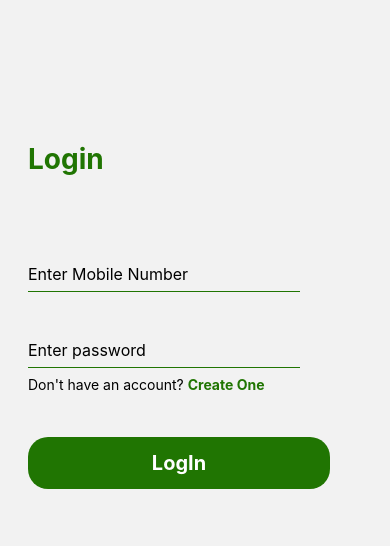
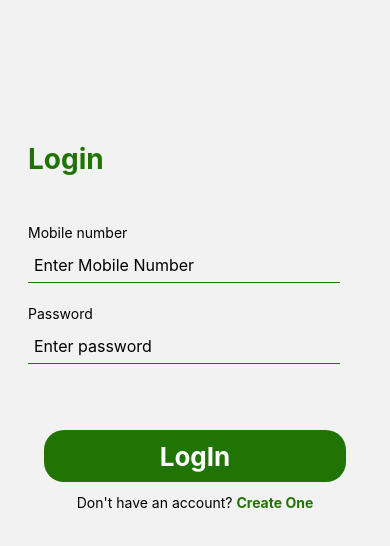
Before and after one commit to Anish-Guduri/SRAS_Project, a React Native app: screen /Login in a window 390 px wide. Shown: the top 546 px of the page. Built offline with nearby package versions, Linux system fonts and the light colour scheme.

Commit message:
authentication done

```diff
--- a/App.js
+++ b/App.js
@@ -1,6 +1,8 @@
 import * as React from "react";
 import { StatusBar } from "expo-status-bar";
-import { StyleSheet, Text, View } from "react-native";
+import { BackHandler, StyleSheet, Text, View } from "react-native";
+// import * as firebase from "firebase";
+// import { firebaseConfig } from "./config";
 import { NavigationContainer } from "@react-navigation/native";
 import { createNativeStackNavigator } from "@react-navigation/native-stack";
 import WelcomeScreen from "./Screens/WelcomeScreen";
@@ -8,8 +10,10 @@ import LoginScreen from "./Screens/LoginScreen";
 import RegisterScreen from "./Screens/RegisterScreen";
 import SplashScreen from "./Screens/SplashScreen";
 import OTPScreen from "./Screens/OTPScreen";
+// import HomeScreen from "./Screens/HomeScreen";
 
 const Stack = createNativeStackNavigator();
+// firebase.initializeApp(firebaseConfig);
 
 export default function App() {
   return (
@@ -23,25 +27,24 @@ export default function App() {
           }}
         />
         <Stack.Screen
-          name="Home"
+          name="Welcome"
           component={WelcomeScreen}
           options={{
             headerShown: false,
           }}
         />
+        {/* <Stack.Screen
+          name="Home"
+          component={HomeScreen}
+          options={{
+            headerShown: false,
+          }}
+        /> */}
         <Stack.Screen
           name="Login"
           component={LoginScreen}
           options={{
             headerShown: false,
-            headerStyle: {
-              backgroundColor: "#207502",
-            },
-            headerTintColor: "#ffffff",
-            headerTitleStyle: {
-              fontWeight: "bold",
-              color: "#fff",
-            },
           }}
         />
         <Stack.Screen
@@ -49,14 +52,6 @@ export default function App() {
           component={RegisterScreen}
           options={{
             headerShown: false,
-            headerStyle: {
-              backgroundColor: "#207502",
-            },
-            headerTintColor: "#ffffff",
-            headerTitleStyle: {
-              fontWeight: "bold",
-              color: "#fff",
-            },
           }}
         />
         <Stack.Screen
--- a/Screens/LoginScreen.js
+++ b/Screens/LoginScreen.js
@@ -3,23 +3,38 @@ import {
   View,
   Text,
   StyleSheet,
+  ScrollView,
   TextInput,
   StatusBar,
   TouchableOpacity,
 } from "react-native";
+// import * as firebase from "firebase";
+
 // import { TextInput } from "react-native-paper";
 // import { Button } from "react-native-paper";
 function LoginScreen({ navigation }) {
   const [phoneNumber, setPhoneNumber] = React.useState();
   const [password, setPassword] = React.useState("");
 
+  // handleSignIn();
+  // {
+  //   firebase.auth().onAuthStateChanged((user) => {
+  //     if (user) {
+  //       navigation.navigate("Home");
+  //     } else {
+  //       navigation.navigate("Login");
+  //     }
+  //   });
+  // }
+
   return (
-    <View style={styles.container}>
+    <ScrollView style={styles.container}>
       <StatusBar animated={true} backgroundColor="#207502" />
       <Text
         style={{
           marginTop: 142,
           marginBottom: 48,
+          marginLeft: 28,
           fontSize: 28,
           fontWeight: "bold",
           color: "#207502",
@@ -27,6 +42,7 @@ function LoginScreen({ navigation }) {
       >
         Login
       </Text>
+      <Text style={{ marginLeft: 28 }}>Mobile number</Text>
       <TextInput
         style={styles.textInpt}
         placeholder="Enter Mobile Number"
@@ -34,6 +50,7 @@ function LoginScreen({ navigation }) {
         value={phoneNumber}
         onChangeText={(text) => setPhoneNumber(text)}
       />
+      <Text style={{ marginLeft: 28 }}>Password</Text>
       <TextInput
         secureTextEntry={true}
         style={styles.textInpt}
@@ -41,6 +58,14 @@ function LoginScreen({ navigation }) {
         onChangeText={setPassword}
         value={password}
       />
+      <View style={{ alignItems: "center" }}>
+        <TouchableOpacity
+          mode="contained"
+          onPress={() => navigation.navigate("Register")}
+          style={styles.btn}
+        >
+          <Text style={styles.btnText}>LogIn</Text>
+        </TouchableOpacity>
         <TouchableOpacity
           style={{ flexDirection: "row", fontSize: 16 }}
           onPress={() => navigation.navigate("Register")}
@@ -57,14 +82,8 @@ function LoginScreen({ navigation }) {
             Create One
           </Text>
         </TouchableOpacity>
-      <TouchableOpacity
-        mode="contained"
-        onPress={() => navigation.navigate("Register")}
-        style={styles.btn}
-      >
-        <Text style={styles.btnText}>LogIn</Text>
-      </TouchableOpacity>
       </View>
+    </ScrollView>
   );
 }
 const styles = StyleSheet.create({
@@ -72,34 +91,36 @@ const styles = StyleSheet.create({
     flex: 1,
     // backgroundColor: "#fff",
     // alignItems: "center",
-    marginLeft: 28,
+    // marginLeft: 28,
     // justifyContent: "center",
   },
   textInpt: {
     // justifyContent: "center",
     // alignItems: "flex-start",
-    width: 272,
+    width: "80%",
     height: 36,
     fontSize: 16,
+    paddingLeft: 6,
+    paddingBottom: 0,
     borderBottomColor: "#207502",
     borderBottomWidth: 1,
-    marginTop: 32,
-    marginBottom: 8,
+    marginLeft: 28,
+    marginTop: 6,
+    marginBottom: 22,
   },
   btn: {
     alignItems: "center",
     justifyContent: "center",
     borderRadius: 20,
     marginTop: 44,
-    marginBottom: 24,
+    marginBottom: 12,
     backgroundColor: "#207502",
-
     width: 302,
     height: 52,
   },
   btnText: {
     color: "#fff",
-    fontSize: 20,
+    fontSize: 26,
     fontWeight: "bold",
   },
 });
--- a/Screens/RegisterScreen.js
+++ b/Screens/RegisterScreen.js
@@ -8,15 +8,39 @@ import {
   TouchableOpacity,
   ScrollView,
 } from "react-native";
+import { initializeApp } from "firebase/app";
+import { authentication } from "../firebase";
+import { createUserWithEmailAndPassword } from "firebase/auth";
 function RegisterScreen({ navigation }) {
+  const [isSignedIn, setIsSignedIn] = React.useState(false);
   const [name, setName] = React.useState("");
-  const [phoneNumber, setPhoneNumber] = React.useState("");
+  const [email, setEmail] = React.useState("");
   const [password, setPassword] = React.useState("");
   const [confirmPassword, setConfirmPassword] = React.useState("");
   const [errorName, seterrorName] = React.useState("");
-  const [errorPhoneNumber, seterrorPhoneNumber] = React.useState("");
+  const [errorEmail, seterrorEmail] = React.useState("");
   const [errorPassword, seterrorPassword] = React.useState("");
   const [errorConfirmPassword, seterrorConfirmPassword] = React.useState("");
+
+  // function handleLogIn() {
+  //   firebase.auth().onAuthStateChanger((user) => {
+  //     if (user) {
+  //       navigation.navigate("OTPScreen");
+  //     } else {
+  //       navigation.navigate("RegisterScreen");
+  //     }
+  //   });
+  // }
+  // const auth = getAuth();
+  const RegisterUser = () => {
+    createUserWithEmailAndPassword(authentication, email, password)
+      .then((re) => {
+        console.log(re);
+      })
+      .catch((re) => {
+        console.log(re);
+      });
+  };
 
   function validateName(name) {
     let alpha = /^[a-zA-Z][a-zA-Z ]*$/;
@@ -27,12 +51,12 @@ function RegisterScreen({ navigation }) {
       return false;
     }
   }
-  function validateMobileNumber(mobileNumber) {
-    let num = /^[6789]\d{9}$/;
-    if (num.test(mobileNumber)) {
+  function validateEmail(mail) {
+    let reg = /^\w+([\.-]?\w+)*@\w+([\.-]?\w+)*(\.\w\w+)+$/;
+    if (reg.test(mail)) {
       return true;
     } else {
-      seterrorPhoneNumber("please enter valid mobile number");
+      seterrorEmail("please enter valid email");
       return false;
     }
   }
@@ -53,7 +77,7 @@ function RegisterScreen({ navigation }) {
   }
   function validate() {
     let val1 = validateName(name);
-    let val2 = validateMobileNumber(phoneNumber);
+    let val2 = validateEmail(email);
     let val3 = validatePassword(password);
     let val4 = validateConfirmPassword(confirmPassword, password);
     if (val1 && val2 && val3 && val4) {
@@ -87,13 +111,12 @@ function RegisterScreen({ navigation }) {
       <Text style={{ marginLeft: 28 }}>Mobile number</Text>
       <TextInput
         style={styles.textInpt}
-        placeholder="Enter Mobile Number"
-        keyboardType="numeric"
-        value={phoneNumber}
-        onChangeText={(phoneNumber) => setPhoneNumber(phoneNumber)}
-        onFocus={() => seterrorPhoneNumber("")}
+        placeholder="Enter email"
+        value={email}
+        onChangeText={(email) => setEmail(email)}
+        onFocus={() => seterrorEmail("")}
       />
-      <Text style={styles.errorText}>{errorPhoneNumber}</Text>
+      <Text style={styles.errorText}>{errorEmail}</Text>
       <Text style={{ marginLeft: 28 }}>Password</Text>
       <TextInput
         secureTextEntry={true}
@@ -115,7 +138,7 @@ function RegisterScreen({ navigation }) {
       />
       <Text style={styles.errorText}>{errorConfirmPassword}</Text>
       <View style={{ alignItems: "center" }}>
-        <TouchableOpacity onPress={() => validate()} style={styles.btn}>
+        <TouchableOpacity onPress={RegisterUser} style={styles.btn}>
           <Text style={styles.btnText}>Get OTP</Text>
         </TouchableOpacity>
 
--- a/Screens/SplashScreen.js
+++ b/Screens/SplashScreen.js
@@ -4,7 +4,7 @@ import { View, Text, StyleSheet, Image, TouchableOpacity } from "react-native";
 function SplashScreen({ navigation }) {
   return (
     <TouchableOpacity
-      onPress={() => navigation.navigate("Home")}
+      onPress={() => navigation.navigate("Welcome")}
       style={styles.container}
     >
       <Image
--- /dev/null
+++ b/firebase.js
@@ -0,0 +1,14 @@
+import { initializeApp } from "firebase/app";
+import { getAuth } from "firebase/auth";
+
+export const firebaseConfig = {
+  apiKey: "AIzaSyA5-YBv8lJv11K7SmcuULBoE0KSvqu8ik8",
+  authDomain: "sras-project-3db39.firebaseapp.com",
+  projectId: "sras-project-3db39",
+  storageBucket: "sras-project-3db39.appspot.com",
+  messagingSenderId: "732675147701",
+  appId: "1:732675147701:web:8ac3eac0844db3c671bbfc",
+};
+
+const app = initializeApp(firebaseConfig);
+export const authentication = getAuth(app);
```
Also changed, not shown: package.json (+5 -2 lines), Screens/HomeScreen.js (added), 1 other file (tests, documents, lock files or other folders). Lines whose indentation alone changed are shown as unchanged.
